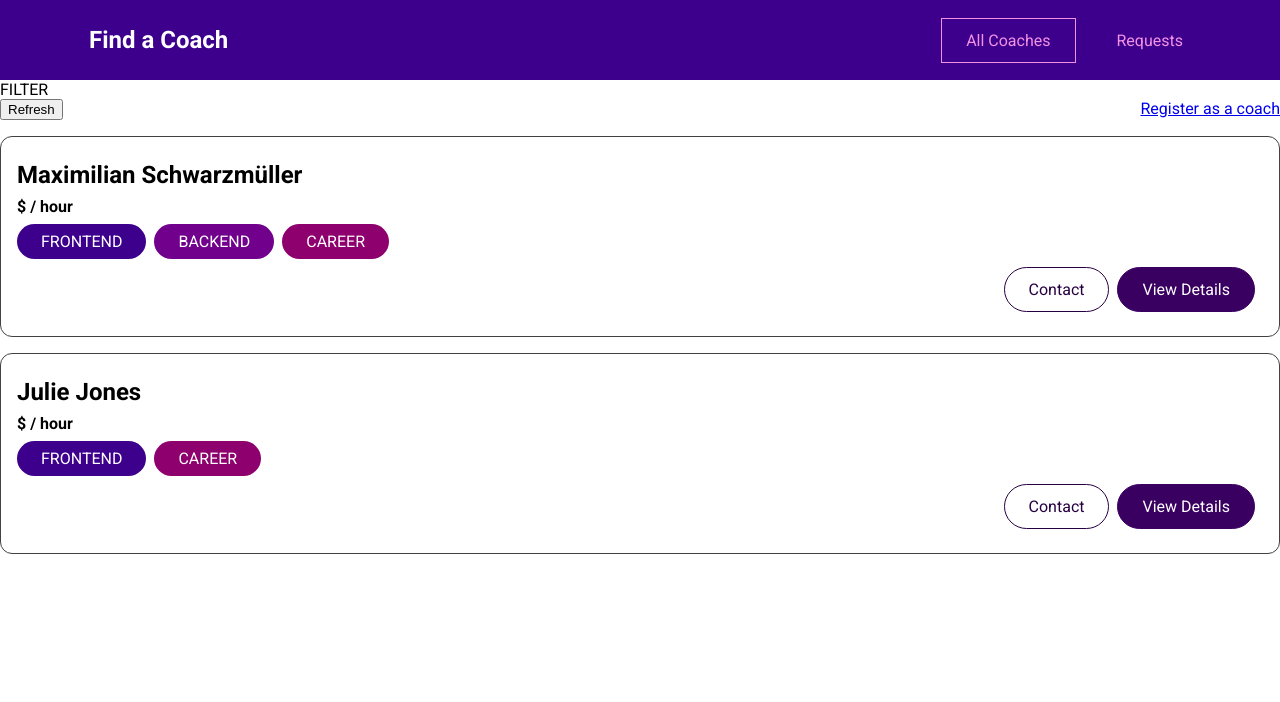
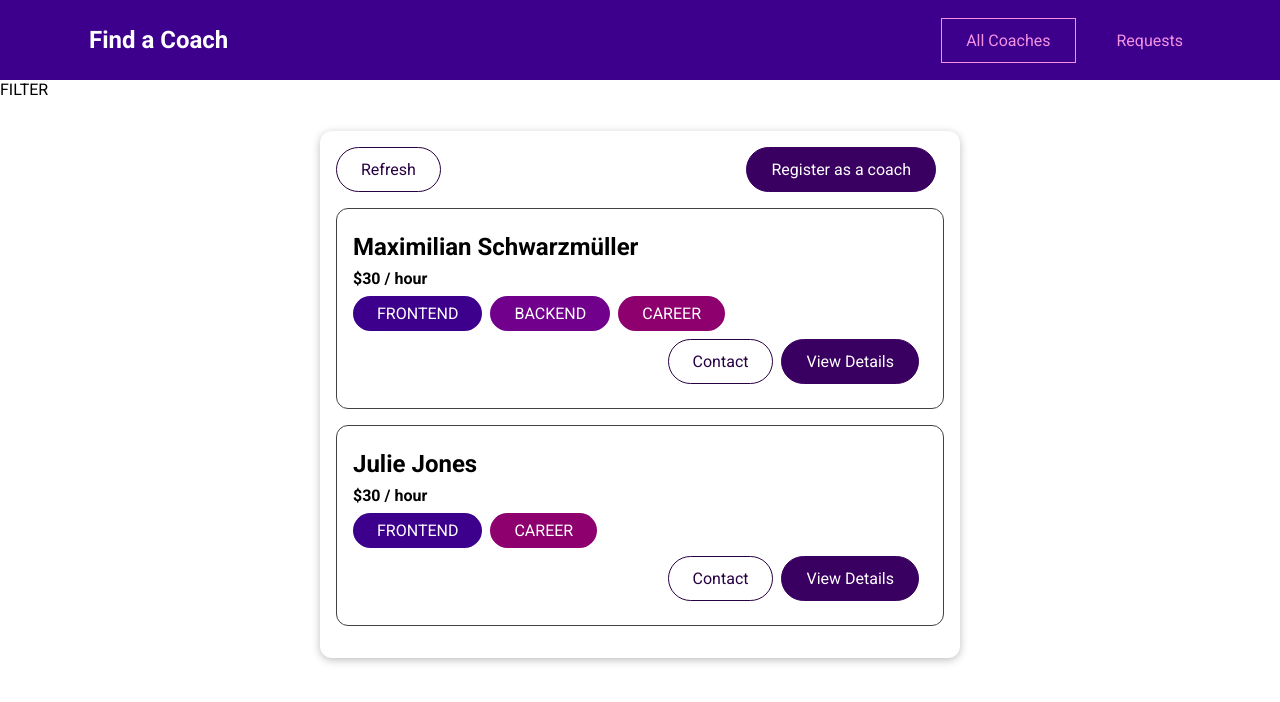
Before and after one commit to Alexinoo/vue-coach-finder-complete-project, a Vue app: page /coaches in a window 1280 px wide. Shown: the top 702 px of the page. Built offline with nearby package versions, Linux system fonts and the light colour scheme.

Commit message:
Wrapped all the contents in the 2nd section with the <base-card> component

```diff
--- a/src/pages/coaches/CoachesList.vue
+++ b/src/pages/coaches/CoachesList.vue
@@ -3,9 +3,10 @@
     <section> FILTER </section>
 
     <section>
+        <base-card>
         <div class="controls">
-            <button>Refresh</button>
-            <router-link to="/register">Register as a coach</router-link>
+            <base-button mode="outline">Refresh</base-button>
+            <base-button  link to="/register">Register as a coach</base-button>
         </div>
         <ul v-if="hasCoaches">
             <coach-item v-for="coach in filteredCoaches"
@@ -13,11 +14,12 @@
              :id="coach.id"
              :first-name="coach.firstName"
              :last-name="coach.lastName"
-             :rate="hourlyRate"
+             :rate="coach.hourlyRate"
              :areas="coach.areas"
              > </coach-item>
         </ul>
         <h3 v-else>No coaches found</h3>
+        </base-card>
     </section>
 
 </template>
```
